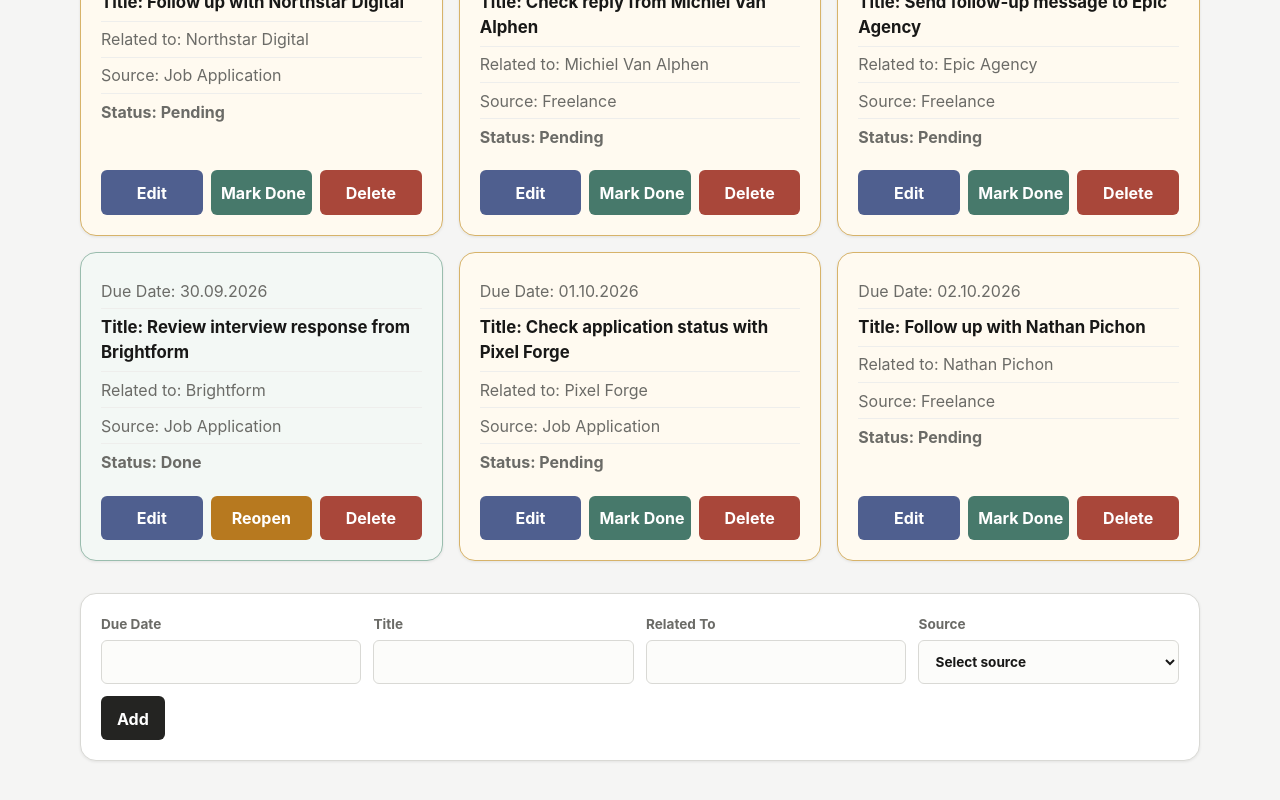
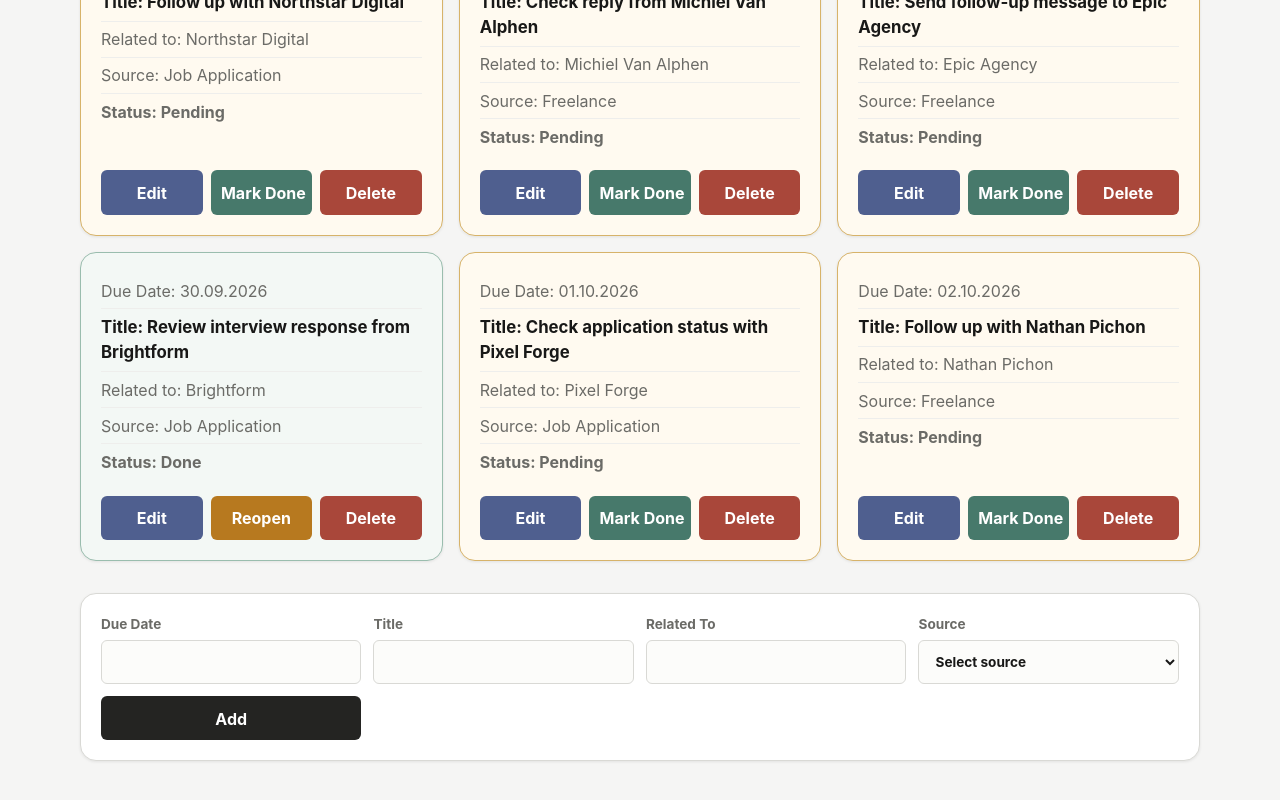
Before and after one commit to LejeuneA/Pitchboard, a React (Vite) app: page / in a window 1280 px wide. Shown: the part 330-1130 px from the top of the page. Built offline with nearby package versions, Linux system fonts and the light colour scheme.

Commit message:
Align edit form actions horizontally

```diff
--- a/src/styles/global.scss
+++ b/src/styles/global.scss
@@ -261,6 +261,17 @@
   }
 }
 
+.form-actions {
+  display: flex;
+  gap: 0.5rem;
+  align-self: end;
+
+  button {
+    flex: 1 1 0;
+    min-width: 0;
+  }
+}
+
 
 .follow-up-filters {
   grid-column: 1 / -1;
```
